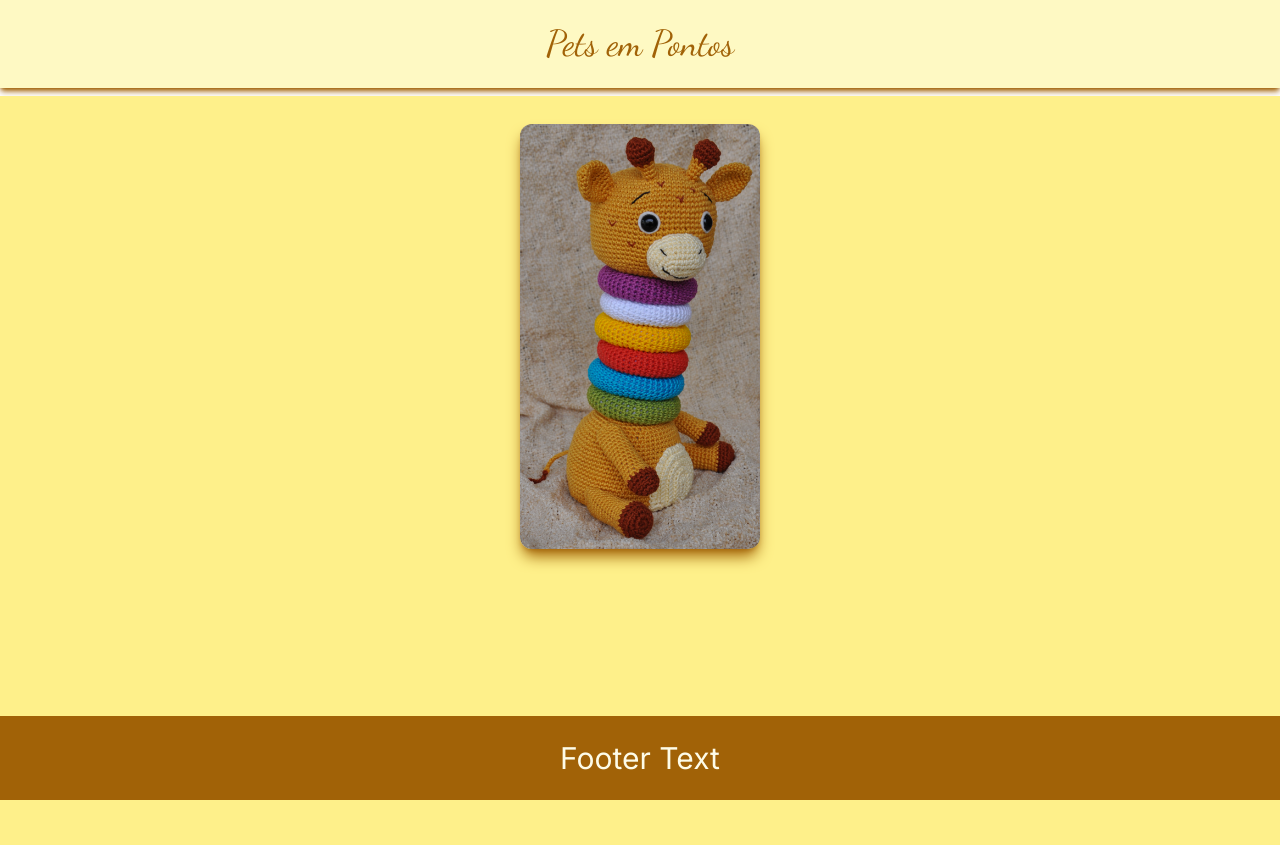
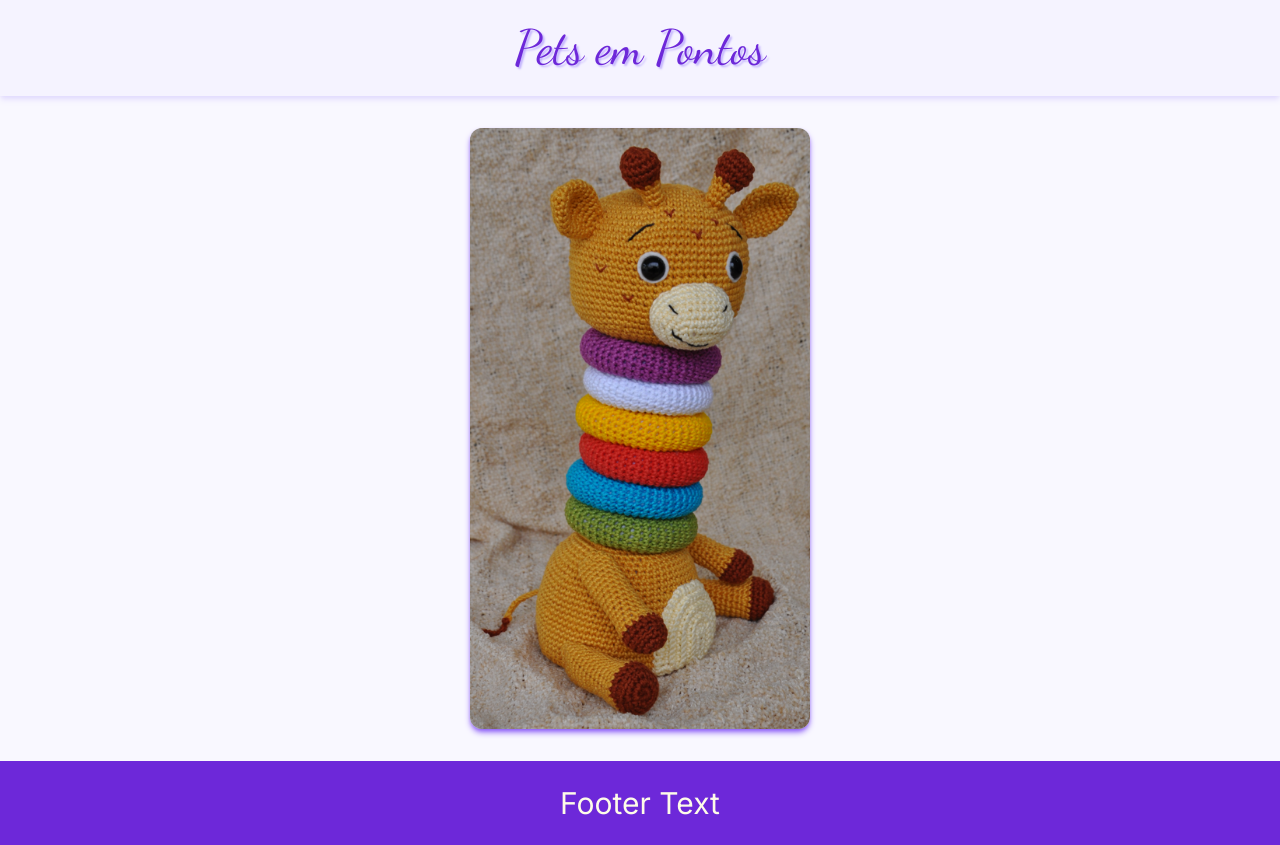
Before and after one commit to Anderson-OSJr/petsempontos, a Next.js app: page / in a window 1280 px wide. Before the commit the page ends 800 px from the top, so only its background shows below. Built offline with nearby package versions, Linux system fonts and the light colour scheme.

Commit message:
color change

```diff
--- a/app/components/BottomFooter.tsx
+++ b/app/components/BottomFooter.tsx
@@ -1,7 +1,7 @@
 const BottomFooter = () => {
   return (
-    <div className="relative">
-        <div className="fixed bottom-0 bg-yellow-700 min-w-full">
+    <div className="">
+        <div className=" bg-violet-700 min-w-full">
             <div className = "py-6 mx-auto  text-3xl text-center text-yellow-50">
                 Footer Text
             </div>
--- a/app/components/TopNav.tsx
+++ b/app/components/TopNav.tsx
@@ -3,11 +3,11 @@ const TopNav = () => {
   return (
     <>
 
-        <div className="relative">
-            <div className="fixed top-0 bg-yellow-100 min-w-full
-                            shadow-md shadow-yellow-700">
-                <div className = "py-6 mx-auto  text-4xl text-center text-yellow-700">
-                    Pets em Pontos
+        <div className="">
+            <div className="bg-violet-50 min-w-full
+                            shadow-md shadow-violet-300">
+                <div className = "py-6 mx-auto  text-5xl text-center text-violet-700 [text-shadow:2px_2px_2px_var(--tw-shadow-color)] shadow-violet-300">
+                                  Pets em Pontos
                 </div>
             </div>
         </div>
--- a/app/page.tsx
+++ b/app/page.tsx
@@ -3,14 +3,14 @@ import Image from "next/image"
 export default function Home() {
   return (
     <>
-      <div className="bg-yellow-200 min-w-full min-h-screen fixed top-24">
+      <div className=" bg-violet-50/60 min-w-full py-8">
 
           <Image  src="/images/girafademontar.png"
-                  width={240}
+                  width={340}
                   height={500}
                   alt="Girafinha de Montar"
-                  className="my-7 mx-auto rounded-xl
-                            shadow-lg shadow-yellow-700"/>
+                  className="mx-auto rounded-xl
+                            shadow-md shadow-violet-500"/>
 
       </div>
     </>
```
